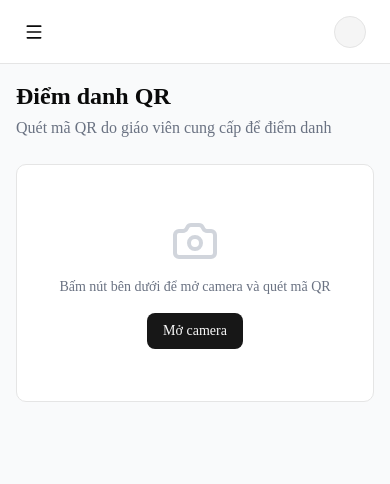
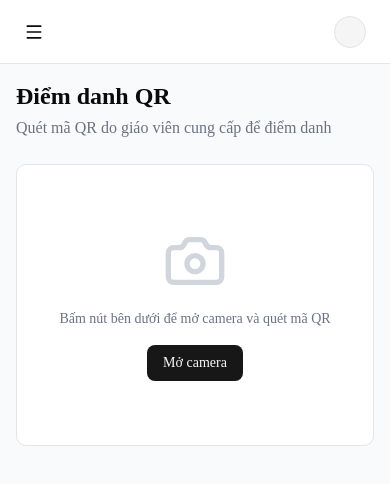
Before and after one commit to tuducanhdz0806-da/school-management-system, a Next.js app in the folder client/: page /student/attendance in a window 390 px wide. Shown: the top 484 px of the page. Built offline with nearby package versions, Linux system fonts and the light colour scheme; no server answers.

Commit message:
feat: enlarge camera scanner view for easier QR scanning on mobile

```diff
--- a/client/src/app/student/attendance/page.tsx
+++ b/client/src/app/student/attendance/page.tsx
@@ -40,10 +40,10 @@ export default function StudentAttendancePage() {
       <h1 className="text-2xl font-bold mb-1">Điểm danh QR</h1>
       <p className="text-gray-500 mb-6">Quét mã QR do giáo viên cung cấp để điểm danh</p>
 
-      <div className="rounded-lg border bg-white p-5">
+      <div className="rounded-lg border bg-white p-4 sm:p-6">
         {state === 'idle' && (
-          <div className="text-center py-8">
-            <Camera className="h-12 w-12 mx-auto text-gray-300 mb-3" />
+          <div className="text-center py-12">
+            <Camera className="h-16 w-16 mx-auto text-gray-300 mb-4" />
             <p className="text-sm text-gray-500 mb-4">
               Bấm nút bên dưới để mở camera và quét mã QR
             </p>
--- a/client/src/components/attendance/qr-scanner.tsx
+++ b/client/src/components/attendance/qr-scanner.tsx
@@ -22,8 +22,15 @@ export function QrScanner({
 
     scanner
       .start(
-        { facingMode: 'environment' }, // ưu tiên camera sau (điện thoại)
-        { fps: 10, qrbox: { width: 250, height: 250 } },
+        { facingMode: 'environment' },
+        {
+          fps: 10,
+          qrbox: (viewfinderWidth, viewfinderHeight) => {
+            const size = Math.min(viewfinderWidth, viewfinderHeight) * 0.75;
+            return { width: size, height: size };
+          },
+          aspectRatio: 1.0,
+        },
         (decodedText) => {
           onScanSuccess(decodedText);
         },
@@ -48,7 +55,7 @@ export function QrScanner({
 
   return (
     <div>
-      <div id={containerId} className="rounded-lg overflow-hidden" />
+      <div id={containerId} className="rounded-lg overflow-hidden w-full [&_video]:!w-full [&_video]:!h-auto [&_video]:!min-h-[400px] [&_video]:!object-cover" />
       {error && <p className="text-sm text-red-600 mt-2">{error}</p>}
     </div>
   );
```
